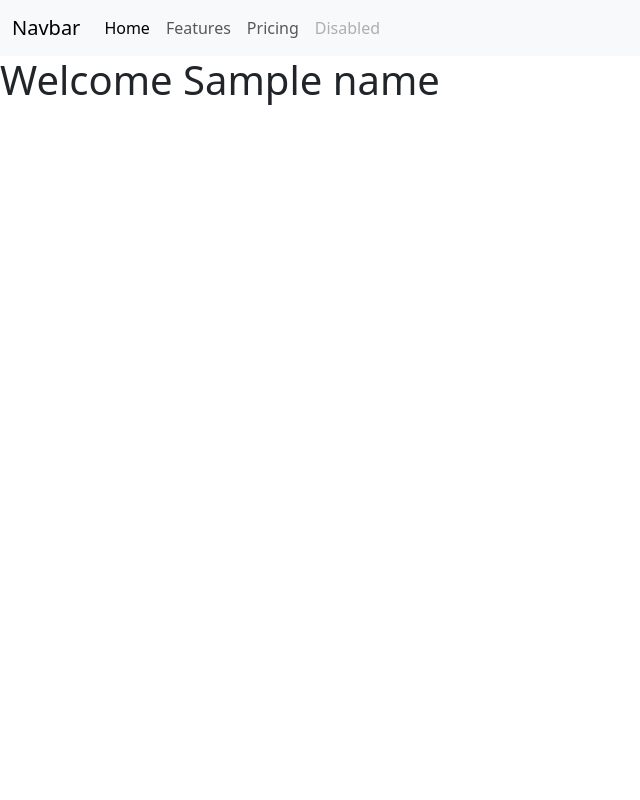
After one commit to ZakYeo/ZOGs-Gaming-Store, a Flask app: template templates/logged_in.html in a window 1280 px wide. The commit adds this page. Shown: the whole page, without its empty margins (0-640 px from the left). Run offline with Flask 2, Linux system fonts and the light colour scheme; the template is opened without the code that fills it: most values are stand-ins (such as "Sample title", 1, 10 or a date in 2020); some libraries are stand-ins or nearby versions.

Commit message:
Improved login functionality and added logged_in page

```diff
--- a/main.py
+++ b/main.py
@@ -1,26 +1,57 @@
-from flask import Flask, redirect, url_for, request, render_template
-app = Flask(__name__)
+from flask import Flask, redirect, url_for, request, render_template, session, flash
+from flask_bootstrap import Bootstrap5
+import os
+app = Flask(__name__, template_folder="templates", static_folder="static")
 
 
 @app.route("/")
 def home():
-    return render_template('login.html')
+    if not session.get("logged_in"):
+        return render_template('login.html')
+    else:
+        return "You're logged in"
 
 
 @app.route('/success/<name>')
 def success(name):
-    return 'welcome %s' % name
+    if(is_logged_in()):
+        return render_template("logged_in.html", name=name)
+    else:
+        return home()
 
 
 @app.route('/login', methods=['POST', 'GET'])
 def login():
     if request.method == 'POST':
-        user = request.form['name']
-        return redirect(url_for('success', name=user))
+        user = request.form['username']
+        password = request.form['password']
+        if(user == "admin" and password == "admin"):
+            session["logged_in"] = user
+            return redirect(url_for('success', name=user))
+        else:
+            return home()
     else:
-        user = request.args.get('name')
-        return redirect(url_for('success', name=user))
+        if(is_logged_in()):
+            return redirect(url_for('success', name=session["logged_in"]))
+        else:
+            return render_template('login.html')
+
+
+@app.route("/logout")
+def logout():
+    session['logged_in'] = None
+    return home()
+
+
+def is_logged_in():
+    try:
+        _ = session["logged_in"]
+        return True
+    except KeyError:
+        return False
 
 
 if __name__ == '__main__':
+    app.secret_key = os.urandom(12)
+    Bootstrap5(app)
     app.run(debug=True)
--- /dev/null
+++ b/templates/logged_in.html
@@ -0,0 +1,35 @@
+<html>
+    <head>
+        {{ bootstrap.load_js() }}
+        {{ bootstrap.load_css() }}
+        <link rel="stylesheet" href="{{ url_for('static',filename='style.css') }}">
+    </head>
+    <body>{% block body %}
+        <nav class="navbar navbar-expand-lg bg-light">
+            <div class="container-fluid">
+              <a class="navbar-brand" href="#">Navbar</a>
+              <button class="navbar-toggler" type="button" data-bs-toggle="collapse" data-bs-target="#navbarNav" aria-controls="navbarNav" aria-expanded="false" aria-label="Toggle navigation">
+                <span class="navbar-toggler-icon"></span>
+              </button>
+              <div class="collapse navbar-collapse" id="navbarNav">
+                <ul class="navbar-nav">
+                  <li class="nav-item">
+                    <a class="nav-link active" aria-current="page" href="#">Home</a>
+                  </li>
+                  <li class="nav-item">
+                    <a class="nav-link" href="#">Features</a>
+                  </li>
+                  <li class="nav-item">
+                    <a class="nav-link" href="#">Pricing</a>
+                  </li>
+                  <li class="nav-item">
+                    <a class="nav-link disabled">Disabled</a>
+                  </li>
+                </ul>
+              </div>
+            </div>
+          </nav>
+            <h1>Welcome {{name}}</h1>
+        {% endblock %}
+    </body>
+</html>
```
Also changed, not shown: templates/login.html (+24 -7 lines).
